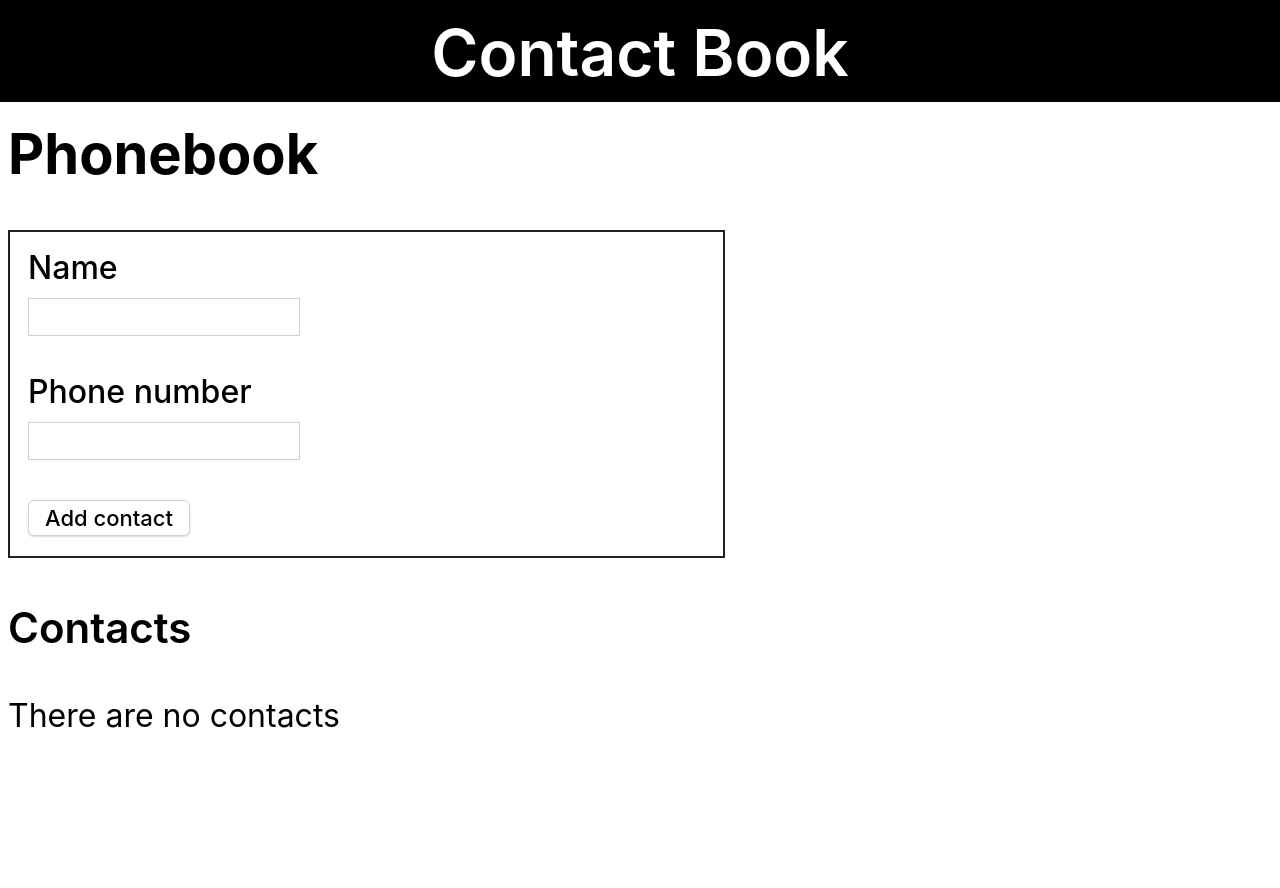
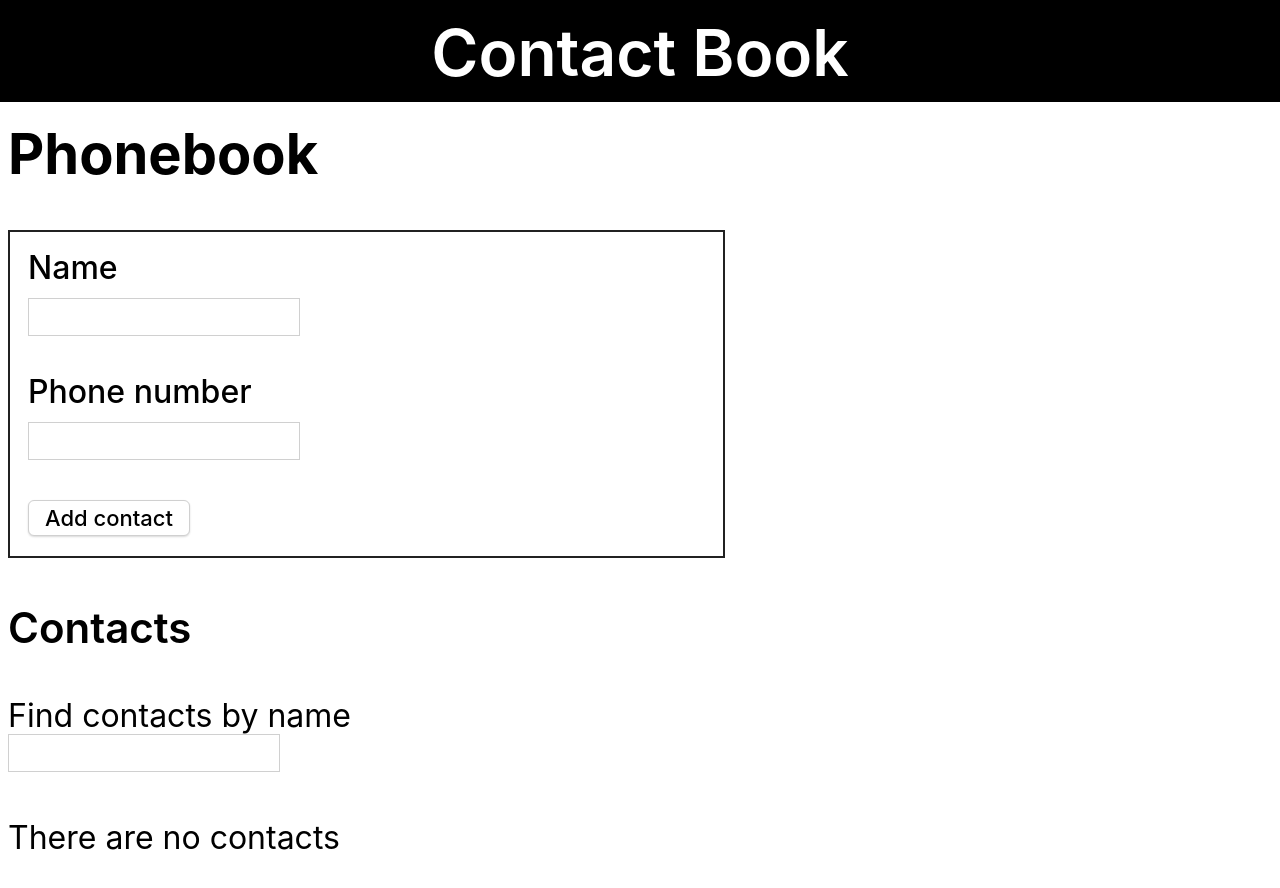
Before and after one commit to oleksandr-romashko/goit-react-hw-02-phonebook, a React (Create React App) app: page / in a window 1280 px wide. Shown: the top 888 px of the page. Before the commit the page ends 800 px from the top, so only its background shows below. Built offline with nearby package versions, Linux system fonts and the light colour scheme.

Commit message:
Add step-3 solution

```diff
--- a/src/components/ContactForm/ContactForm.js
+++ b/src/components/ContactForm/ContactForm.js
@@ -2,7 +2,7 @@ import PropTypes from 'prop-types';
 import throttle from 'lodash.throttle';
 
 import { Button } from 'components/Button/Button.styled';
-import { Input } from 'components/Input/Input.styled';
+import Input from 'components/Input/Input.styled';
 import { Form, Label } from './ContactForm.styled';
 
 /**
@@ -15,17 +15,13 @@ const PHONE_NUMBER_PATTERN_REGEX =
 
 /**
  * Form to add new contact.
- * @param {string} props.inputNameValue Name of the contact.
- * @param {callback} props.onAddContact Callback to handle add of a new contact.
- * @param {callback} props.onNameChange Callback to handle name input change.
+ * @param {string} props.nameText Contact name.
+ * @param {string} props.numberText Contact number.
+ * @param {callback} props.onInputChange Callback to handle input value change.
+ * @param {callback} props.onSubmit Callback to handle form submit.
  * @returns {React.Component} Form component.
  */
-export const ContactForm = ({
-  inputName,
-  inputNumber,
-  onSubmit,
-  onNameChange,
-}) => {
+const ContactForm = ({ nameText, numberText, onInputChange, onSubmit }) => {
   /**
    * Handles form submition.
    * Terminates if requested regex pattern does not match to input value.
@@ -58,7 +54,7 @@ export const ContactForm = ({
    * @param {string} event.target.value Element value.
    */
   const handleChange = ({ target: { name, value } }) => {
-    onNameChange({ name, value });
+    onInputChange({ name, value });
   };
 
   return (
@@ -67,7 +63,7 @@ export const ContactForm = ({
         Name
         <Input
           onChange={throttle(handleChange, 200, { trailing: false })}
-          value={inputName}
+          value={nameText}
           type="text"
           name="name"
           pattern={CONTACT_NAME_PATTERN_REGEX}
@@ -79,7 +75,7 @@ export const ContactForm = ({
         Phone number
         <Input
           onChange={throttle(handleChange, 200, { trailing: false })}
-          value={inputNumber}
+          value={numberText}
           type="tel"
           name="number"
           pattern={PHONE_NUMBER_PATTERN_REGEX}
@@ -95,8 +91,10 @@ export const ContactForm = ({
 };
 
 ContactForm.propTypes = {
-  inputName: PropTypes.string,
-  inputNumber: PropTypes.string,
+  nameText: PropTypes.string,
+  numberText: PropTypes.string,
   onAddContact: PropTypes.func,
-  onNameChange: PropTypes.func,
+  onInputChange: PropTypes.func,
 };
+
+export default ContactForm;
--- a/src/components/ContactList/ContactList.js
+++ b/src/components/ContactList/ContactList.js
@@ -1,28 +1,59 @@
-import PropTypes, { number } from 'prop-types';
+import React from 'react';
+import PropTypes from 'prop-types';
+import throttle from 'lodash.throttle';
 
-import React from 'react';
+import Input from 'components/Input/Input.styled';
+
 import { List } from './ContactList.styled';
 
 /**
  * Render the list of contacts.
  * Displays default message when no no contacts.
+ * @param {string} [props.filterText] Filter input text.
  * @param {object[]} [props.contacts] Contacts array.
+ * @param {callback} [props.onInputChange] Callback that handles filter input change.
  * @returns {React.Component} List of contacts or default message.
  */
-export const ContactList = ({ contacts }) =>
-  contacts && contacts.length > 0 ? (
+const ContactList = ({ filterText, contacts, onInputChange }) => {
+  /**
+   * Handles input change.
+   * Calls provided props callback that handles input change.
+   * @param {string} event.target.name Name of the element.
+   * @param {string} event.target.value Element value.
+   */
+  const handleFilterChange = ({ target: { name, value } }) => {
+    onInputChange({ name, value });
+  };
+
+  return (
+    <>
+      <div>
+        Find contacts by name
+        <Input
+          onChange={throttle(handleFilterChange, 150, { trailing: false })}
+          value={filterText}
+          type="text"
+          name="filter"
+          title="Search field to filter contact list. Case insensitive."
+        />
+      </div>
+      {contacts && contacts.length > 0 ? (
         <List aria-label="Contacts list">
-      {contacts.map(contact => (
-        <li key={contact.id} aria-label="Contact">
-          {`${contact.name}: ${contact.number}`}
+          {contacts.map(el => (
+            <li key={el.id} aria-label="Contact">
+              {`${el.name}: ${el.number}`}
             </li>
           ))}
         </List>
       ) : (
         'There are no contacts'
+      )}
+    </>
   );
+};
 
 ContactList.propTypes = {
+  filterText: PropTypes.string,
   contacts: PropTypes.arrayOf(
     PropTypes.exact({
       id: PropTypes.string.isRequired,
@@ -30,4 +61,7 @@ ContactList.propTypes = {
       number: PropTypes.string.isRequired,
     })
   ),
+  onInputChange: PropTypes.func.isRequired,
 };
+
+export default ContactList;
--- a/src/components/Input/Input.styled.js
+++ b/src/components/Input/Input.styled.js
@@ -3,7 +3,7 @@ import styled from 'styled-components';
 /**
  * Styled text input.
  */
-export const Input = styled('input')({
+const Input = styled('input')({
   display: 'flex',
   width: '100%',
   maxWidth: '260px',
@@ -25,3 +25,5 @@ export const Input = styled('input')({
     borderRadius: '1px',
   },
 });
+
+export default Input;
--- a/src/components/Page/Page.styled.js
+++ b/src/components/Page/Page.styled.js
@@ -10,6 +10,9 @@ const Page = styled('div')({
   fontSize: '32px',
   lineHeight: '1.15',
   color: '#000000',
+  '&:last-child': {
+    marginBottom: '40px',
+  },
 });
 
 export default Page;
--- a/src/components/Phonebook/Phonebook.jsx
+++ b/src/components/Phonebook/Phonebook.jsx
@@ -1,8 +1,10 @@
 import { Component } from 'react';
 import { nanoid } from 'nanoid';
 
-import { ContactForm } from 'components/ContactForm/ContactForm';
-import { ContactList } from 'components/ContactList/ContactList';
+import ContactForm from 'components/ContactForm/ContactForm';
+import ContactList from 'components/ContactList/ContactList';
+import textToNormalizedWordsArray from 'components/helpers/textToNormalizedWordsArray';
+
 import { Wrapper, Title, Subtitle } from './Phonebook.styled';
 
 /**
@@ -11,6 +13,7 @@ import { Wrapper, Title, Subtitle } from './Phonebook.styled';
 class Phonebook extends Component {
   #defaultState = {
     contacts: [],
+    filter: '',
     name: '',
     number: '',
   }
@@ -40,8 +43,23 @@ class Phonebook extends Component {
    * @param {string} props.name Name of the element.
    * @param {string} props.value Text value of the element.
    */
-  changeInputName = ({ name, value }) => {
+  handleTextChange = ({ name, value }) => {
     this.setState({ [name]: value });
+  }
+
+  /**
+   * Filters contacts based on filter value.
+   * @returns {object[]} Array of filtered contacts.
+   */
+  filterContacts = () => {
+    if (this.state.contacts.length === 0) {
+      return [];
+    }
+    const normalizedFilterArr = textToNormalizedWordsArray(this.state.filter);
+    return this.state.contacts.filter(({ name, number }) => {
+      const normalizedContact = textToNormalizedWordsArray(`${name}${number}`).join("");
+      return normalizedFilterArr.some(filterEl => (!filterEl.isEmpty && normalizedContact.includes(filterEl)));;
+    });
   }
 
   /**
@@ -53,16 +71,20 @@ class Phonebook extends Component {
       <Wrapper>
         <Title>Phonebook</Title>
         <ContactForm
-          inputName={this.state.name}
-          inputNumber={this.state.number}
+          nameText={this.state.name}
+          numberText={this.state.number}
+          onInputChange={this.handleTextChange}
           onSubmit={this.addContact}
-          onNameChange={this.changeInputName}
         />
         <Subtitle>Contacts</Subtitle>
-        <ContactList contacts={this.state.contacts} />
+        <ContactList
+          filterText={this.state.filter}
+          contacts={this.filterContacts()}
+          onInputChange={this.handleTextChange} />
       </Wrapper>
     );
   }
+
 }
 
 export default Phonebook;
--- /dev/null
+++ b/src/components/helpers/textToNormalizedWordsArray.js
@@ -0,0 +1,10 @@
+/**
+ * Converts a string to array of lowercased words.
+ * @param {string} text Input string.
+ * @returns {string[]} Array of words.
+ */
+function textToNormalizedWordsArray(text) {
+  return text.trim().toLowerCase().split(/\W+/);
+}
+
+export default textToNormalizedWordsArray;
```
Lines whose indentation alone changed are shown as unchanged.
